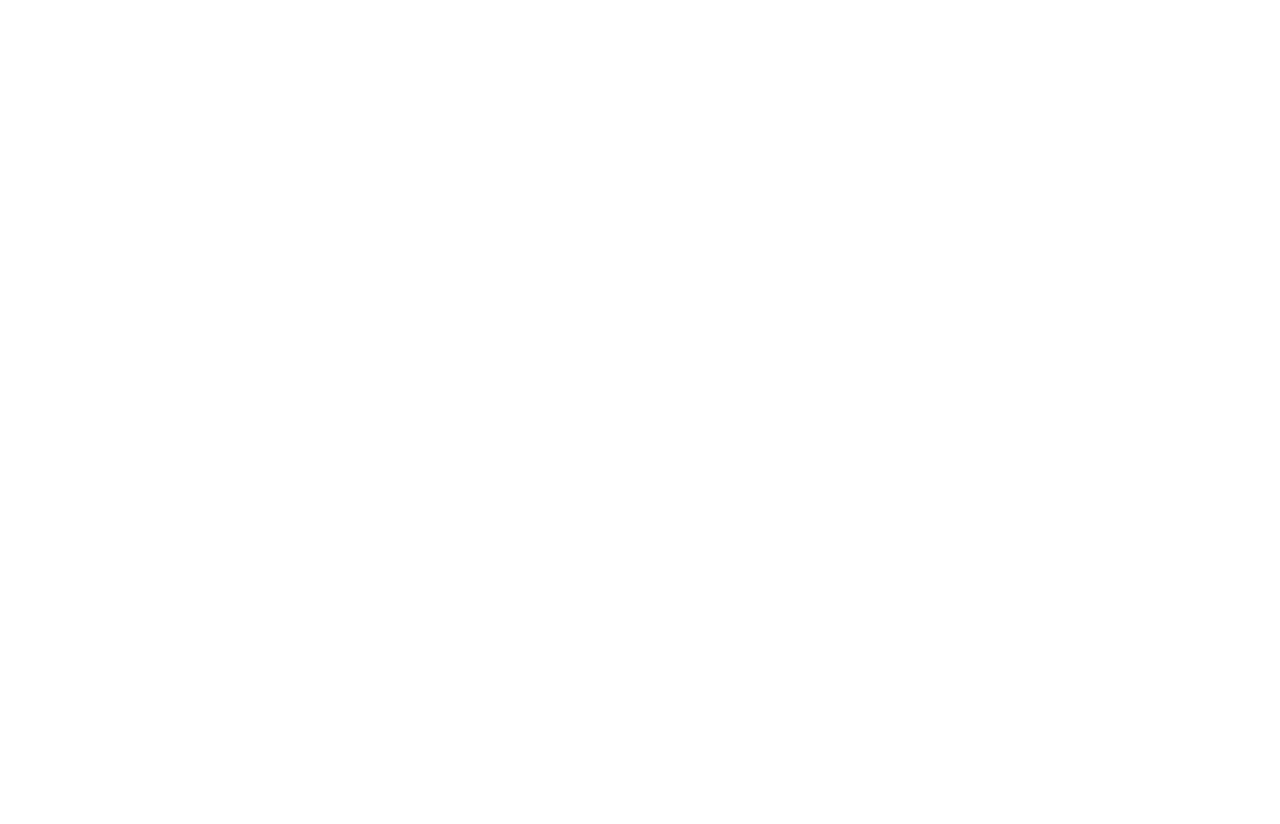
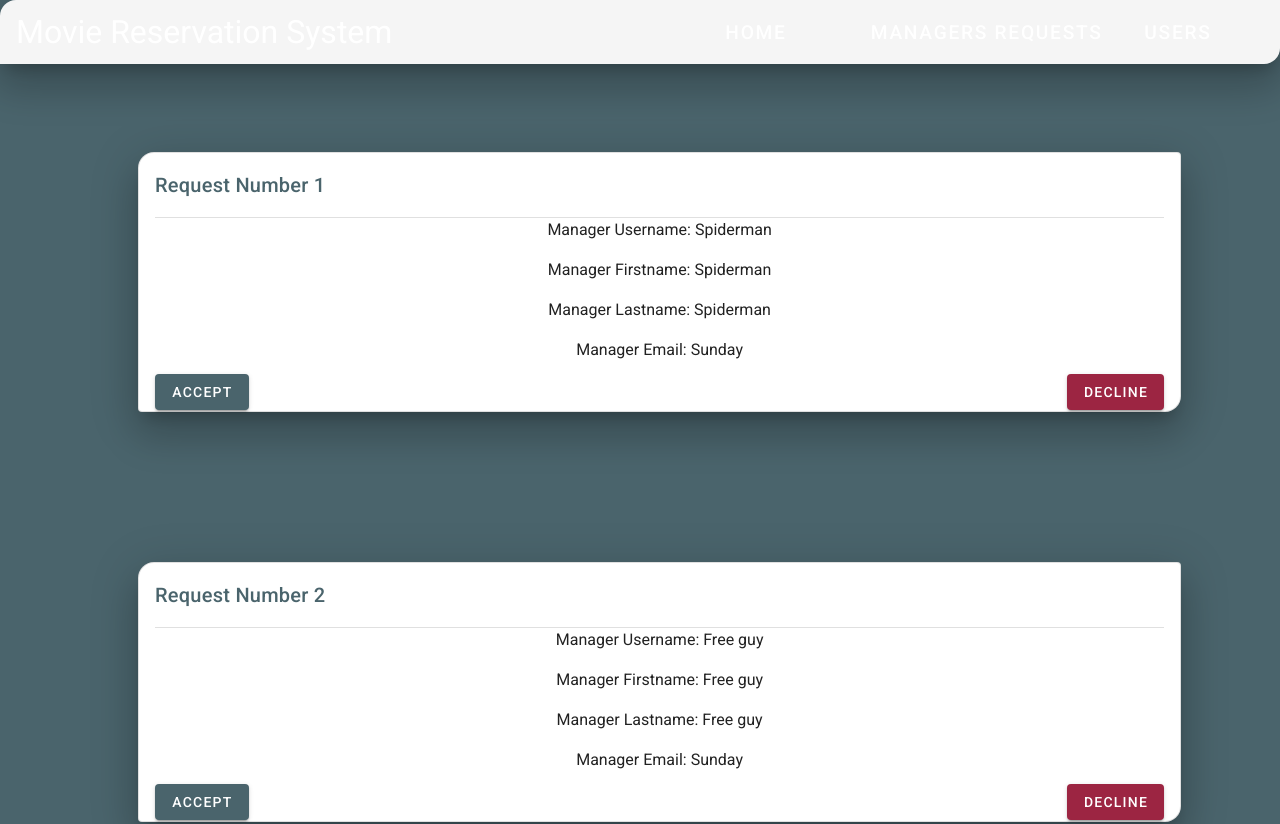
Before and after one commit to Maram31/Movies_Reservation_System, a Vue app in the folder movies_reservation_system_frontend/: page /managers_requests in a window 1280 px wide. Shown: the top 824 px of the page. Before the commit the page ends 800 px from the top, so only its background shows below. Built offline with nearby package versions, Linux system fonts and the light colour scheme.

Commit message:
Adding new views

```diff
--- a/movies_reservation_system_frontend/src/components/Header.vue
+++ b/movies_reservation_system_frontend/src/components/Header.vue
@@ -20,7 +20,11 @@
     <v-row dense >
       <v-col><v-btn  style="font-size: 1.2rem;color:white" class="d-none d-lg-block" text @click="GoToHome()">
       Home</v-btn></v-col>
-      <v-col><v-btn v-if="!authorized" style="font-size: 1.2rem;color:white" class="d-none d-lg-block" text @click="GoToSignIn()">login</v-btn><v-btn v-if="authorized" style="font-size: 1.2rem;color:white" class="d-none d-lg-block" text @click="GoToSignIn()">logout</v-btn></v-col>
+      <v-col><v-btn v-if="!siteAdmin" :disabled="authorized" style="font-size: 1.2rem;color:white" class="d-none d-lg-block" text @click="GoToMyReservations()">
+      My Reservations</v-btn><v-btn v-if="siteAdmin" style="font-size: 1.2rem;color:white" class="d-none d-lg-block" text @click="GoToManagersRequests()">
+      Managers Requests</v-btn></v-col>
+      <v-col><v-btn v-if="!authorized && !siteAdmin" style="font-size: 1.2rem;color:white" class="d-none d-lg-block" text @click="GoToSignIn()">login</v-btn><v-btn v-if="authorized" style="font-size: 1.2rem;color:white" class="d-none d-lg-block" text @click="GoToSignIn()">logout</v-btn><v-btn v-if="siteAdmin" style="font-size: 1.2rem;color:white" class="d-none d-lg-block" text @click="GoToUsers()">
+      Users</v-btn></v-col>
 
     </v-row>
 
@@ -36,12 +40,11 @@
   name: 'Header',
   data (){ return{
   authorized: false, //if user.token!=null to be edit laters
+  siteAdmin: true,
 
   }},
 
-  rules: {
-    required: (value) => !!value || 'Required.',
-  },
+
   methods: {
     GoToSignUp() {
       this.$router.push('/signup');
@@ -52,7 +55,15 @@
     GoToSignIn(){
       this.$router.push('/login');
     },
-
+    GoToMyReservations(){
+      this.$router.push('/my_reservations');
+    },
+    GoToManagersRequests(){
+      this.$router.push('/managers_requests');
+    },
+    GoToUsers(){
+      this.$router.push('/users');
+    }
 
   },
 
--- a/movies_reservation_system_frontend/src/router/index.js
+++ b/movies_reservation_system_frontend/src/router/index.js
@@ -6,6 +6,9 @@
 import Room from '../views/Room.vue'
 import CreateNewMovie from '../views/CreateNewMovie.vue'
 import EditMovie from '../views/EditMovie.vue'
+import MyReservations from '../views/MyReservations.vue'
+import Users from '../views/Users.vue'
+import ManagersRequests from '../views/ManagersRequests.vue'
 Vue.use(VueRouter)
 
 const routes = [
@@ -30,6 +33,12 @@
     component: Room
   },
   {
+    path: '/my_reservations',
+    name: 'MyReservations',
+    component: MyReservations
+  },
+  //for managers only
+  {
     path: '/create_new_movie',
     name: 'CreateNewMovie',
     component: CreateNewMovie
@@ -39,7 +48,17 @@
     name: 'EditMovie',
     component: EditMovie
   },
-
+  //for site Admins only
+  {
+    path: '/users',
+    name: 'Users',
+    component: Users
+  },
+  {
+    path: '/managers_requests',
+    name: 'ManagersRequests',
+    component: ManagersRequests
+  },
   {
     path: '/about',
     name: 'About',
--- /dev/null
+++ b/movies_reservation_system_frontend/src/views/ManagersRequests.vue
@@ -0,0 +1,149 @@
+<template>
+  <v-app id="home">
+    <Header/>
+
+    <v-row>
+    <v-card
+    :loading="loading"
+    v-for="(request, index) in requests"
+    :key="index"
+
+    width="80%"
+    height="260"
+    elevation="24"
+    outlined
+    shaped
+    style="margin:100px 0px 50px 150px"
+    >
+
+
+
+    <v-card-title style="color:#4A646C">Request Number {{request.id}}</v-card-title>
+
+
+    <v-divider class="mx-4"></v-divider>
+
+    <p style="font-size:1rem">Manager Username: {{request.title}}</p>
+    <p style="font-size:1rem">Manager Firstname: {{request.title}}</p>
+    <p style="font-size:1rem">Manager Lastname: {{request.title}}</p>
+    <p style="font-size:1rem">Manager Email: {{request.date}}</p>
+
+
+    <v-card-actions >
+      <v-row>
+      <v-btn
+        color="#4A646C"
+        dark
+        style="margin:0 20px 0 20px"
+        @click="AcceptRequest(request.id)"
+
+      >
+        Accept
+      </v-btn>
+      <v-spacer></v-spacer>
+      <v-btn
+        color="#9C2542"
+        dark
+        style="margin:0 20px 0 20px"
+        @click="CancelRequest(request.id)"
+
+      >
+        Decline
+      </v-btn>
+      </v-row>
+    </v-card-actions>
+
+  </v-card>
+  </v-row>
+
+      <br/><br/>
+    <Footer/>
+  </v-app>
+</template>
+
+<script>
+
+
+import Header from '@/components/Header.vue';
+import Footer from '@/components/Footer.vue';
+export default {
+  components: {
+    Header,
+    Footer,
+  },
+  data() {
+    return{
+
+    requests:
+      {
+      movie1:{
+        id:1,
+        title:"Spiderman",
+        date:"Sunday",
+        StartTime:"3:00 pm",
+        EndTime:"5:00 pm",
+        room:"",
+        PosterImage:"https://cdn.vuetifyjs.com/images/cards/cooking.png",
+      }  ,
+      movie2:{
+        id:2,
+        title:"Free guy",
+        date:"Sunday",
+        StartTime:"3:00 pm",
+        EndTime:"5:00 pm",
+        room:"",
+        PosterImage:"https://cdn.vuetifyjs.com/images/cards/cooking.png",
+      }  ,
+      movie3:{
+        id:3,
+        title:"Elbadla",
+        date:"Sunday",
+        StartTime:"3:00 pm",
+        EndTime:"3:00 pm",
+        room:"",
+        PosterImage:"https://cdn.vuetifyjs.com/images/cards/cooking.png",
+      }  ,
+      movie4:{
+        id:4,
+        title:"Final Destination",
+        date:"Sunday",
+        StartTime:"3:00 pm",
+        EndTime:"3:00 pm",
+        room:"",
+        PosterImage:"https://cdn.vuetifyjs.com/images/cards/cooking.png",
+      }  ,
+      movie5:{
+        id:5,
+        title:"Silence",
+        date:"Sunday",
+        StartTime:"3:00 pm",
+        EndTime:"3:00 pm",
+        room:"",
+        PosterImage:"https://cdn.vuetifyjs.com/images/cards/cooking.png",
+      }  ,
+
+
+    },
+
+
+  }
+
+},
+methods:{
+    CancelRequest(id){
+      console.log(id)
+    },
+    AcceptRequest(id){
+      console.log(id)
+    }
+  },
+}
+</script>
+<style scoped>
+
+#home {
+  background-color: #4A646C;
+}
+
+
+</style>>
--- /dev/null
+++ b/movies_reservation_system_frontend/src/views/MyReservations.vue
@@ -0,0 +1,132 @@
+<template>
+  <v-app id="home">
+    <Header/>
+
+    <v-row>
+    <v-card
+    :loading="loading"
+    v-for="(reservation, index) in reservations"
+    :key="index"
+
+    width="80%"
+    max-height="450"
+    elevation="24"
+    outlined
+    shaped
+    style="margin:100px 0px 50px 150px"
+    >
+
+
+
+    <v-card-title style="color:#4A646C">{{reservation.title}}</v-card-title>
+
+
+    <v-divider class="mx-4"></v-divider>
+
+    <v-card-title style="font-size:1rem">Room Number: {{reservation.id}}</v-card-title>
+    <v-card-title style="font-size:1rem">seats: </v-card-title>
+
+
+    <v-card-actions >
+      <v-btn
+        color="#9C2542"
+        dark
+        @click="CancelReservation(reservation.id)"
+
+      >
+        Cancel Reservations
+      </v-btn>
+
+    </v-card-actions>
+
+  </v-card>
+  </v-row>
+
+      <br/><br/>
+    <Footer/>
+  </v-app>
+</template>
+
+<script>
+
+
+import Header from '@/components/Header.vue';
+import Footer from '@/components/Footer.vue';
+export default {
+  components: {
+    Header,
+    Footer,
+  },
+  data() {
+    return{
+
+    reservations:
+      {
+      movie1:{
+        id:1,
+        title:"Spiderman",
+        date:"Sunday",
+        StartTime:"3:00 pm",
+        EndTime:"5:00 pm",
+        room:"",
+        PosterImage:"https://cdn.vuetifyjs.com/images/cards/cooking.png",
+      }  ,
+      movie2:{
+        id:2,
+        title:"Free guy",
+        date:"Sunday",
+        StartTime:"3:00 pm",
+        EndTime:"5:00 pm",
+        room:"",
+        PosterImage:"https://cdn.vuetifyjs.com/images/cards/cooking.png",
+      }  ,
+      movie3:{
+        id:3,
+        title:"Elbadla",
+        date:"Sunday",
+        StartTime:"3:00 pm",
+        EndTime:"3:00 pm",
+        room:"",
+        PosterImage:"https://cdn.vuetifyjs.com/images/cards/cooking.png",
+      }  ,
+      movie4:{
+        id:4,
+        title:"Final Destination",
+        date:"Sunday",
+        StartTime:"3:00 pm",
+        EndTime:"3:00 pm",
+        room:"",
+        PosterImage:"https://cdn.vuetifyjs.com/images/cards/cooking.png",
+      }  ,
+      movie5:{
+        id:5,
+        title:"Silence",
+        date:"Sunday",
+        StartTime:"3:00 pm",
+        EndTime:"3:00 pm",
+        room:"",
+        PosterImage:"https://cdn.vuetifyjs.com/images/cards/cooking.png",
+      }  ,
+
+
+    },
+
+
+  }
+
+},
+methods:{
+    CancelReservation(id){
+      console.log(id)
+    }
+  },
+}
+</script>
+<style scoped>
+
+#home {
+  background-color: #4A646C;
+}
+
+
+</style>>
--- /dev/null
+++ b/movies_reservation_system_frontend/src/views/Users.vue
@@ -0,0 +1,138 @@
+<template>
+  <v-app id="home">
+    <Header/>
+
+    <v-row>
+    <v-card
+    :loading="loading"
+    v-for="(user, index) in users"
+    :key="index"
+
+    width="80%"
+    height="240"
+    elevation="24"
+    outlined
+    shaped
+    style="margin:100px 0px 50px 150px"
+    >
+
+
+
+    <v-card-title style="color:#4A646C">{{user.title}}</v-card-title>
+
+
+    <v-divider class="mx-4"></v-divider>
+
+    <p style="font-size:1rem">User Firstname: {{user.title}}</p>
+    <p style="font-size:1rem">User Lastname: {{user.title}}</p>
+    <p style="font-size:1rem">User Email: {{user.date}}</p>
+
+
+    <v-card-actions >
+
+
+      <v-spacer></v-spacer>
+      <v-btn
+        color="#9C2542"
+        dark
+        style="margin:0 20px 0 20px"
+        @click="removeUser(user.id)"
+
+      >
+        Delete User
+      </v-btn>
+
+    </v-card-actions>
+
+  </v-card>
+  </v-row>
+
+      <br/><br/>
+    <Footer/>
+  </v-app>
+</template>
+
+<script>
+
+
+import Header from '@/components/Header.vue';
+import Footer from '@/components/Footer.vue';
+export default {
+  components: {
+    Header,
+    Footer,
+  },
+  data() {
+    return{
+
+    users:
+      {
+      movie1:{
+        id:1,
+        title:"Spiderman",
+        date:"Sunday",
+        StartTime:"3:00 pm",
+        EndTime:"5:00 pm",
+        room:"",
+        PosterImage:"https://cdn.vuetifyjs.com/images/cards/cooking.png",
+      }  ,
+      movie2:{
+        id:2,
+        title:"Free guy",
+        date:"Sunday",
+        StartTime:"3:00 pm",
+        EndTime:"5:00 pm",
+        room:"",
+        PosterImage:"https://cdn.vuetifyjs.com/images/cards/cooking.png",
+      }  ,
+      movie3:{
+        id:3,
+        title:"Elbadla",
+        date:"Sunday",
+        StartTime:"3:00 pm",
+        EndTime:"3:00 pm",
+        room:"",
+        PosterImage:"https://cdn.vuetifyjs.com/images/cards/cooking.png",
+      }  ,
+      movie4:{
+        id:4,
+        title:"Final Destination",
+        date:"Sunday",
+        StartTime:"3:00 pm",
+        EndTime:"3:00 pm",
+        room:"",
+        PosterImage:"https://cdn.vuetifyjs.com/images/cards/cooking.png",
+      }  ,
+      movie5:{
+        id:5,
+        title:"Silence",
+        date:"Sunday",
+        StartTime:"3:00 pm",
+        EndTime:"3:00 pm",
+        room:"",
+        PosterImage:"https://cdn.vuetifyjs.com/images/cards/cooking.png",
+      }  ,
+
+
+    },
+
+
+  }
+
+},
+methods:{
+    removeUser(id){
+      console.log(id)
+    },
+
+  },
+}
+</script>
+<style scoped>
+
+#home {
+  background-color: #4A646C;
+}
+
+
+</style>>
```
Also changed, not shown: 2 other files (tests, documents, lock files or other folders).
